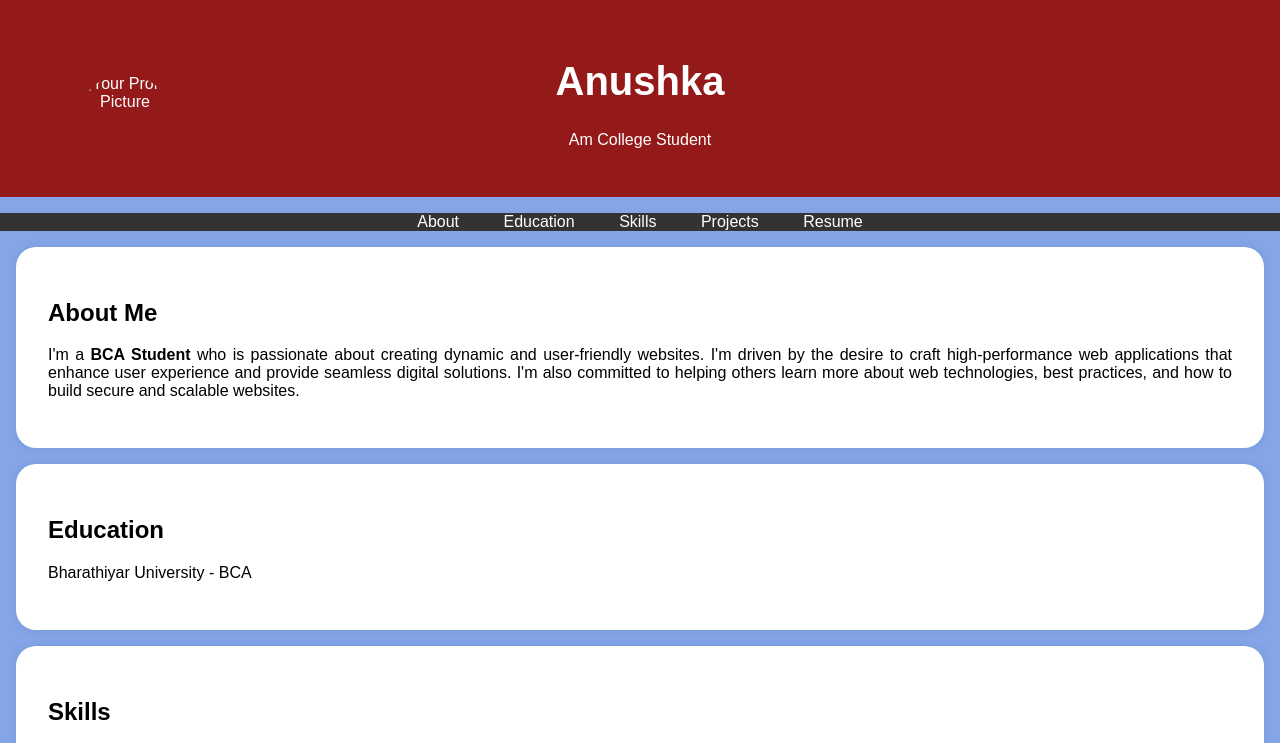
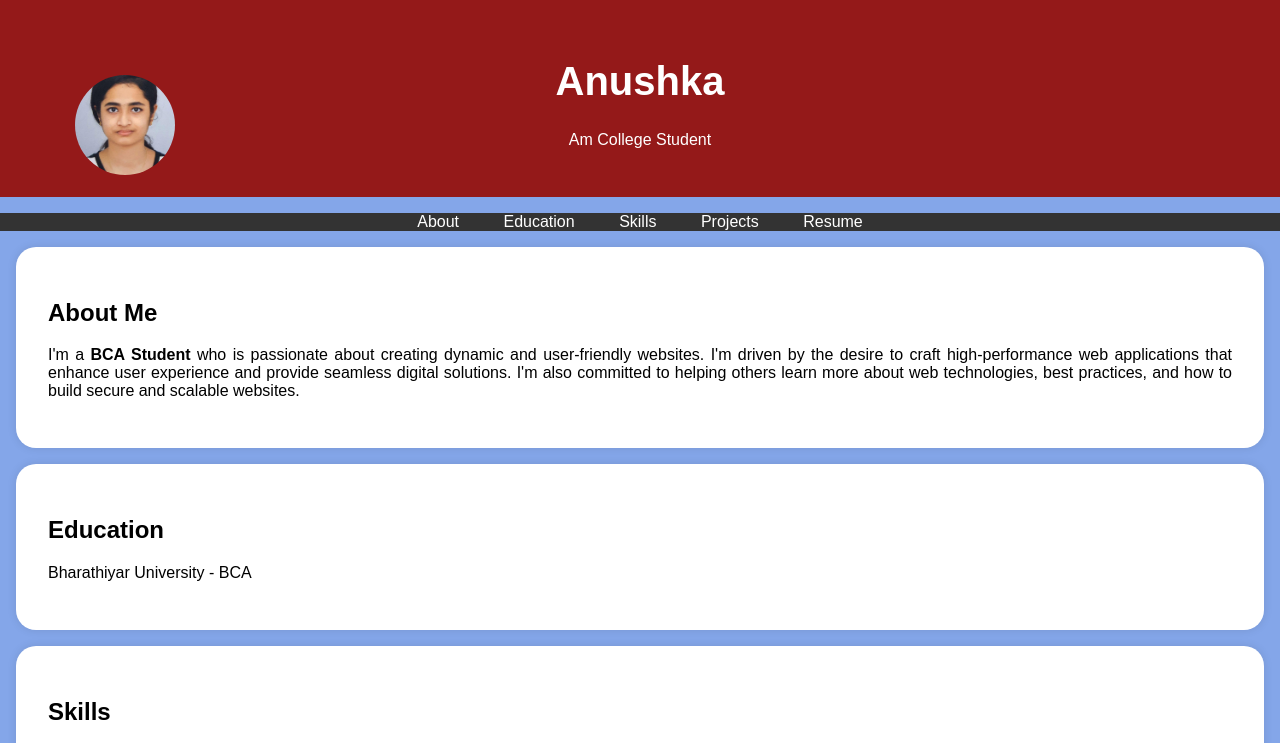
Before and after one commit to anzkaa10/A, a plain HTML site: page index.html in a window 1280 px wide. Shown: the top 743 px of the page. Drawn offline with Linux system fonts and the light colour scheme.

Commit message:
updated image

```diff
--- a/index.html
+++ b/index.html
@@ -95,7 +95,7 @@
     <header>
         <div class="header-content">
             <!-- Add your profile picture here -->
-            <img src="images/my_photo.jpg" alt="Your Profile Picture" class="profile-picture">
+            <img src="src/my_photo.jpg" alt="Your Profile Picture" class="profile-picture">
             <h1>Anushka</h1>
             <p>Am College Student</p>
         </div>
```
